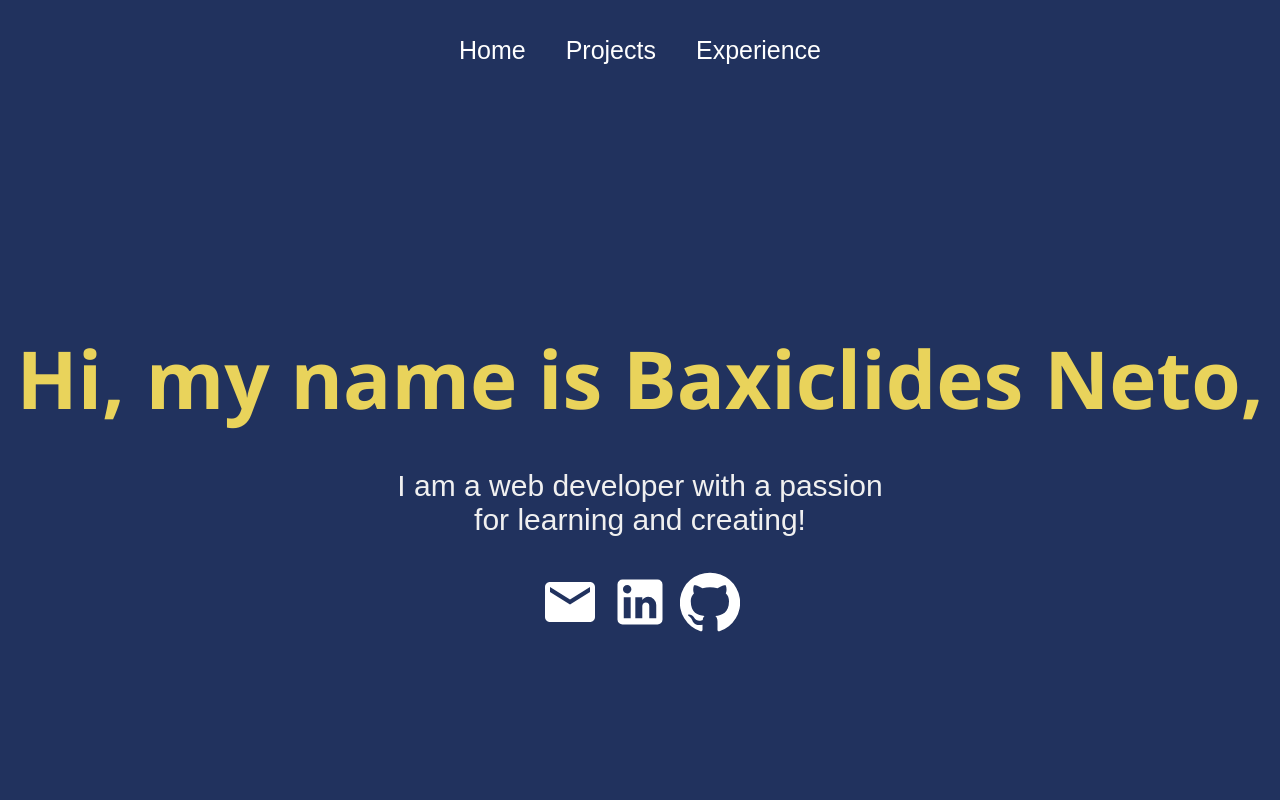
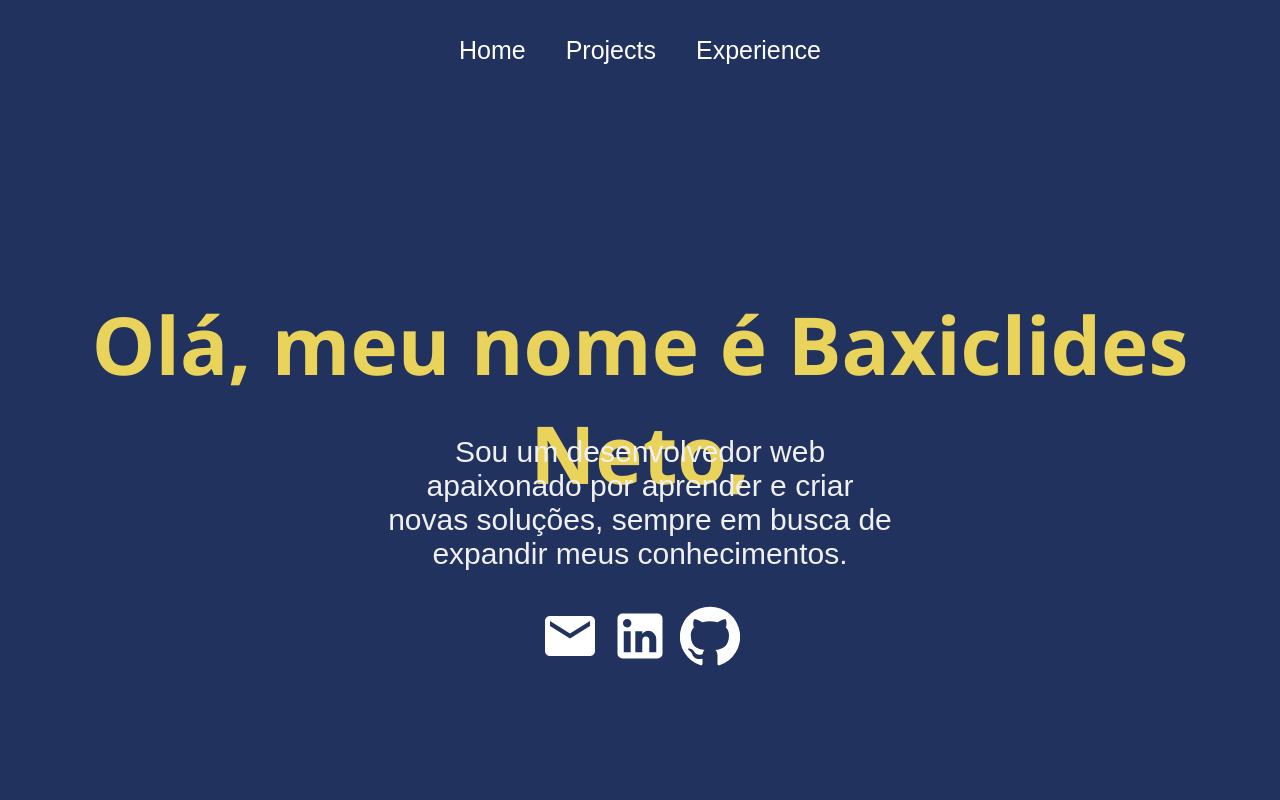
Before and after one commit to baxiclides-basso-neto/myPortfolio, a React (Vite) app: page / in a window 1280 px wide. Shown: the top 800 px of the page. Built offline with nearby package versions, Linux system fonts and the light colour scheme.

Commit message:
First commit

```diff
--- a/src/pages/home/Home.jsx
+++ b/src/pages/home/Home.jsx
@@ -9,9 +9,9 @@ const Home = () => {
   return (
     <div className="home">
       <div className="about">
-        <h2>Hi, my name is Baxiclides Neto,</h2>
+        <h2>Olá, meu nome é Baxiclides Neto,</h2>
         <div className="prompt">
-          <p>I am a web developer with a passion for learning and creating!</p>
+          <p>Sou um desenvolvedor web apaixonado por aprender e criar novas soluções, sempre em busca de expandir meus conhecimentos.</p>
           <Link to="mailto:baxnetodev@gmail.com" target="_blank">
             <EmailIcon />
           </Link>
```
